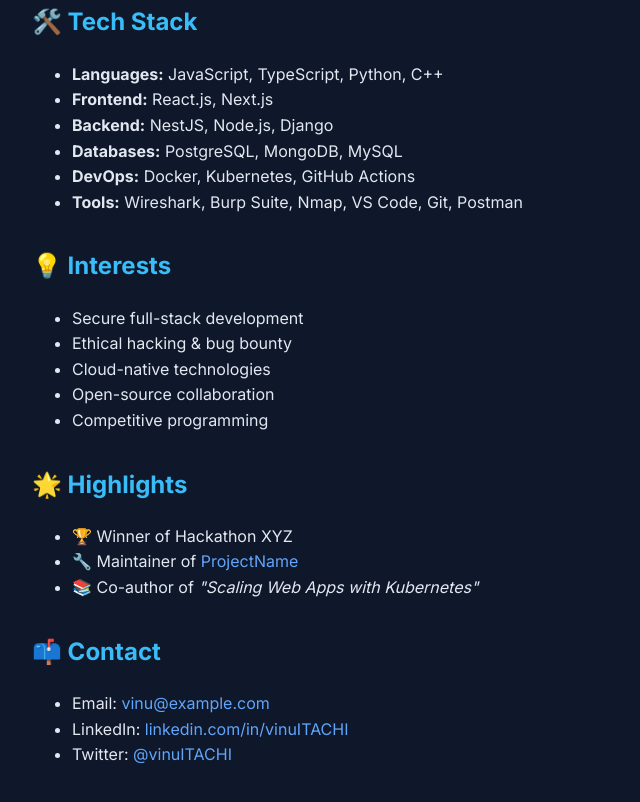
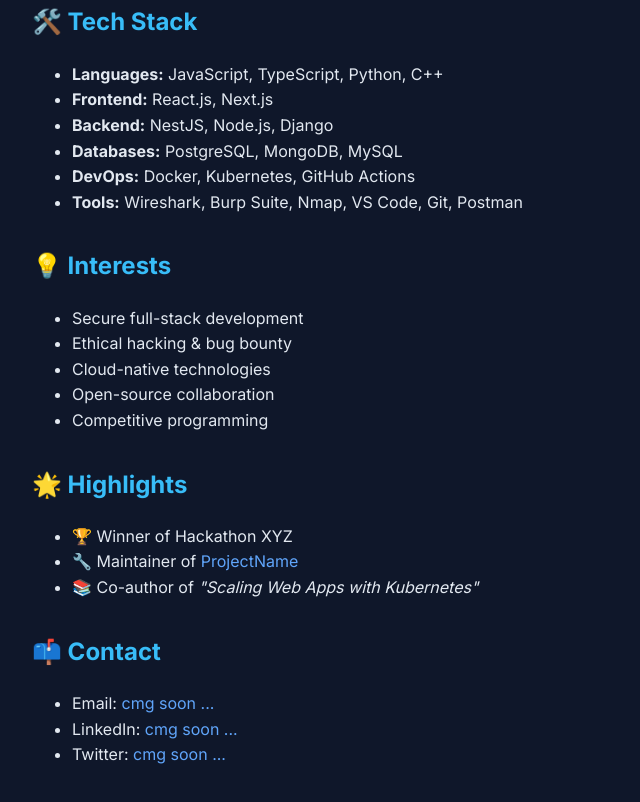
Before and after one commit to vinuITACHI/vinod.github.io, a plain HTML site: page index.html in a window 1280 px wide. Shown: the part 412-1214 px from the top of the page, without its empty margins (0-640 px from the left). Drawn offline with Linux system fonts and the light colour scheme.

Commit message:
Update index.html

```diff
--- a/index.html
+++ b/index.html
@@ -85,9 +85,9 @@
   <div class="section">
     <h2>📫 Contact</h2>
     <ul>
-      <li>Email: <a href="mailto:vinu@example.com">vinu@example.com</a></li>
-      <li>LinkedIn: <a href="https://linkedin.com/in/vinuITACHI" target="_blank">linkedin.com/in/vinuITACHI</a></li>
-      <li>Twitter: <a href="https://twitter.com/vinuITACHI" target="_blank">@vinuITACHI</a></li>
+      <li>Email: <a href="mailto:vinu@example.com">cmg soon ...</a></li>
+      <li>LinkedIn: <a href="https://linkedin.com/in/vinuITACHI" target="_blank">cmg soon ...</a></li>
+      <li>Twitter: <a href="https://twitter.com/vinuITACHI" target="_blank">cmg soon ...</a></li>
     </ul>
   </div>
 
```
